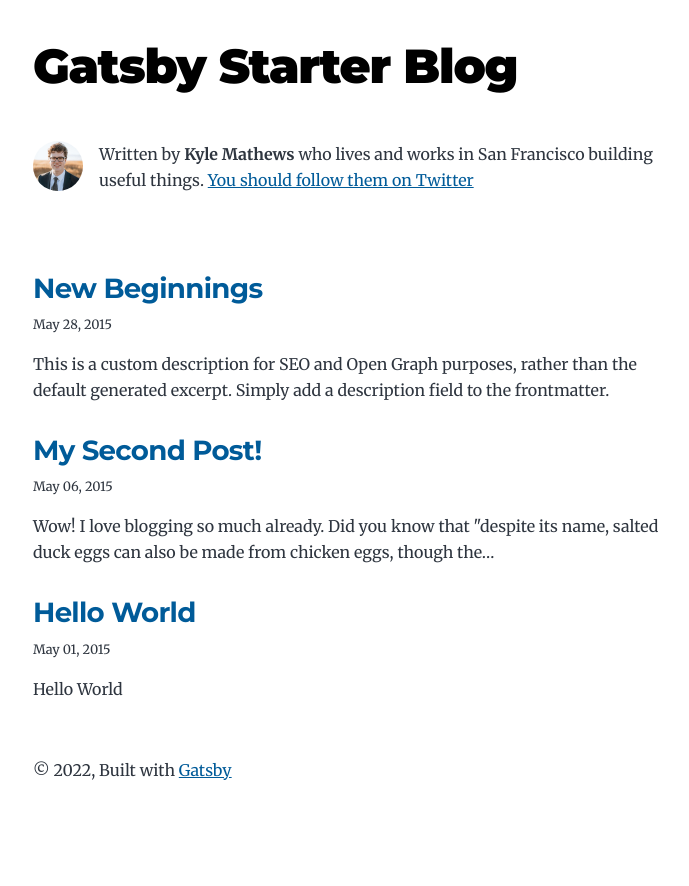
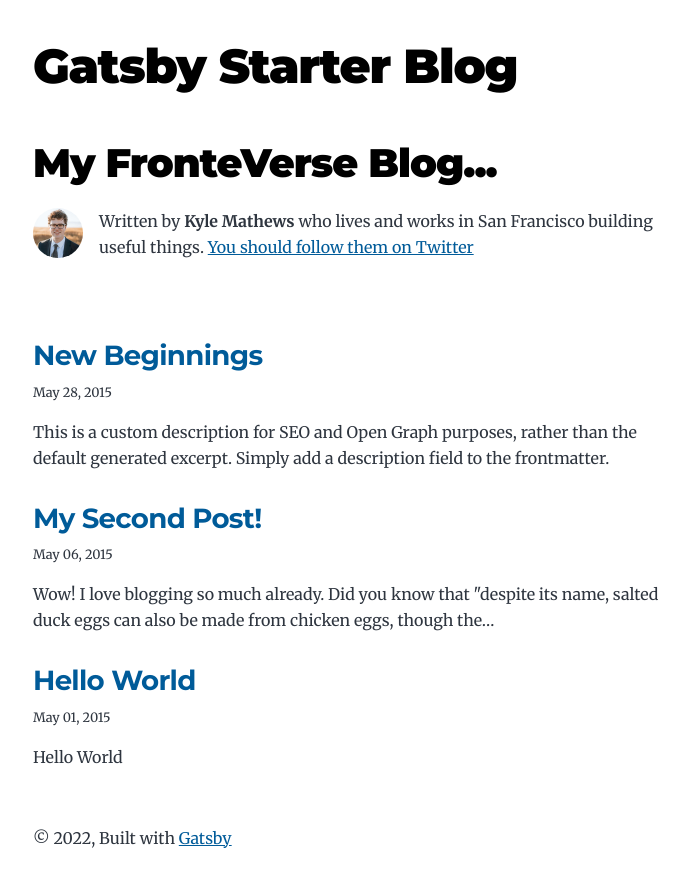
Before and after one commit to Mattdev92/FrontVerse_Blog, a Gatsby site: page / in a window 1280 px wide. Shown: the whole page, without its empty margins (291-980 px from the left). Before the commit the page ends 846 px from the top, so only its background shows below. Built offline with nearby package versions, Linux system fonts and the light colour scheme; Gatsby itself is replaced by a stand-in of ours.

Commit message:
feat: add some chages

```diff
--- a/src/pages/index.js
+++ b/src/pages/index.js
@@ -26,6 +26,7 @@
 
   return (
     <Layout location={location} title={siteTitle}>
+      <h1>My FronteVerse Blog...</h1>
       <Seo title="All posts" />
       <Bio />
       <ol style={{ listStyle: `none` }}>
```
